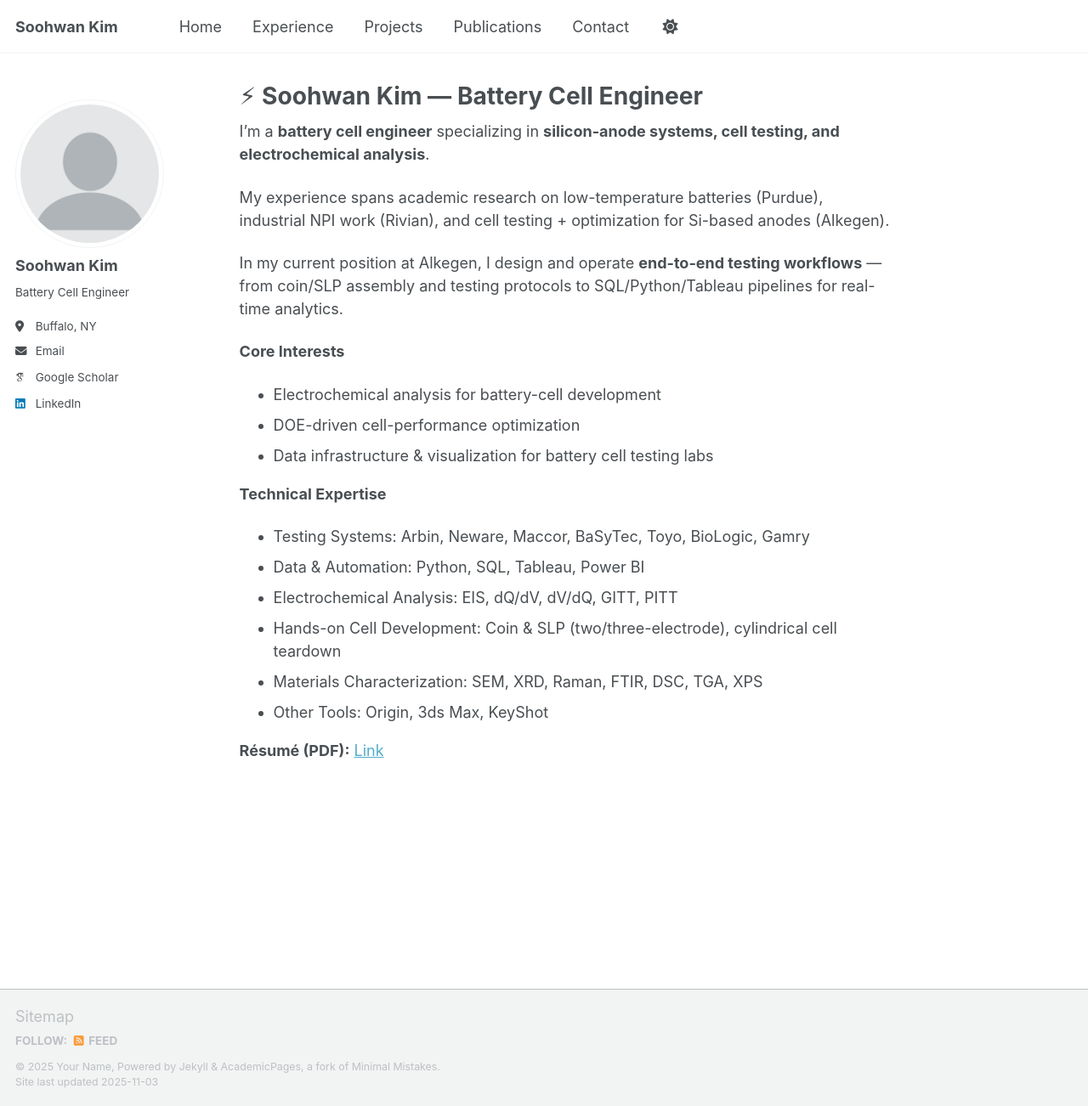
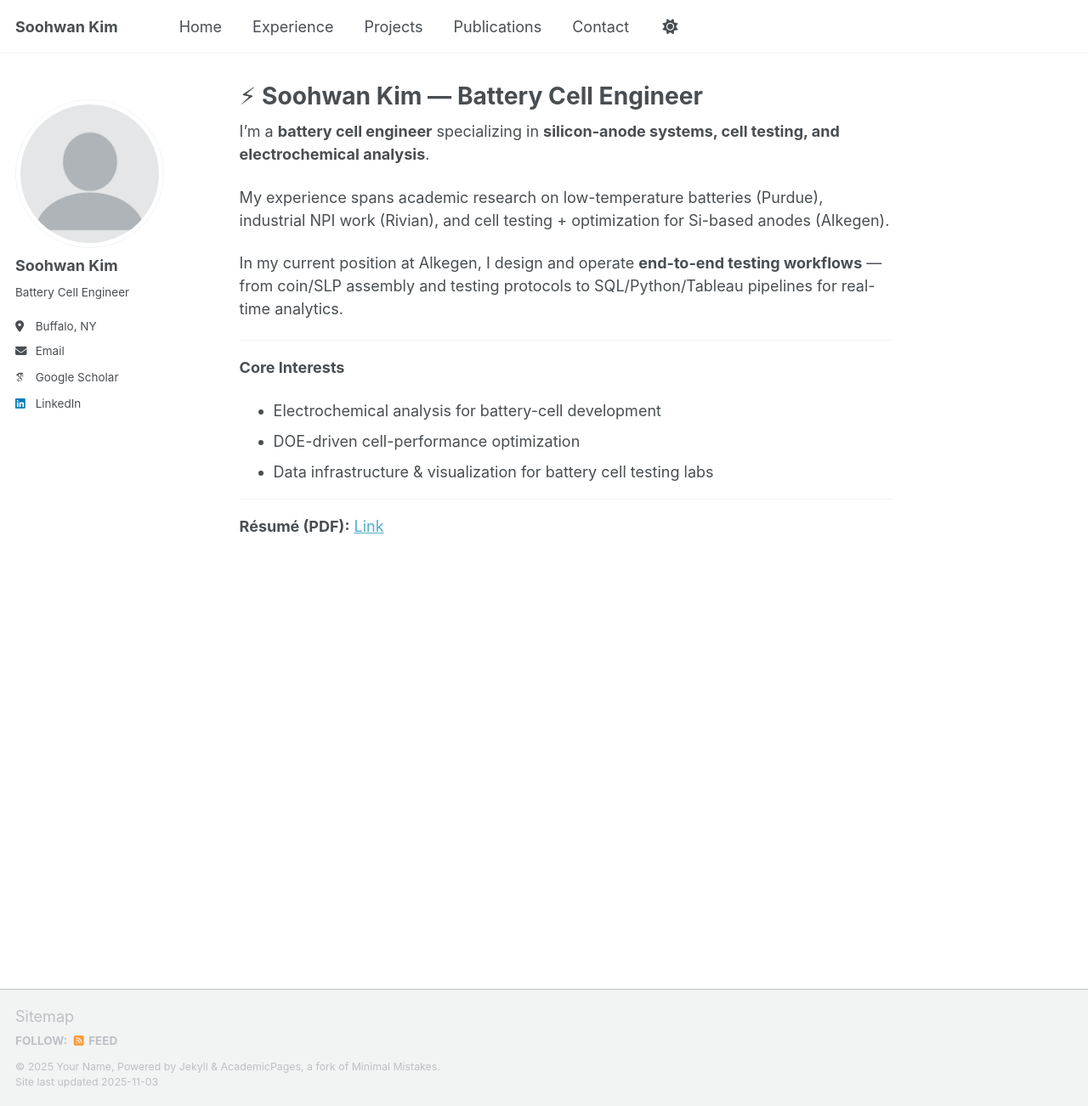
Before and after one commit to skim5674/skim5674.github.io, a Jekyll site: the page built from _pages/about.md, in a window 1280 px wide and 1302 px high. Shown: the whole window at 85% size. Built offline with Jekyll 4.4.1, drawn with Linux system fonts in a browser that asks for light colours; some web fonts are replaced; a script that is not in the unit is left out.

Commit message:
Update about.md

```diff
--- a/_pages/about.md
+++ b/_pages/about.md
@@ -15,20 +15,13 @@ My experience spans academic research on low-temperature batteries (Purdue), ind
 
 In my current position at Alkegen, I design and operate **end-to-end testing workflows** — from coin/SLP assembly and testing protocols to SQL/Python/Tableau pipelines for real-time analytics.
 
+---
 
 **Core Interests**
 - Electrochemical analysis for battery-cell development
 - DOE-driven cell-performance optimization
 - Data infrastructure & visualization for battery cell testing labs
 
-
-**Technical Expertise**
-- Testing Systems: Arbin, Neware, Maccor, BaSyTec, Toyo, BioLogic, Gamry
-- Data & Automation: Python, SQL, Tableau, Power BI
-- Electrochemical Analysis: EIS, dQ/dV, dV/dQ, GITT, PITT
-- Hands-on Cell Development: Coin & SLP (two/three-electrode), cylindrical cell teardown
-- Materials Characterization: SEM, XRD, Raman, FTIR, DSC, TGA, XPS
-- Other Tools: Origin, 3ds Max, KeyShot
-
+---
 
 **Résumé (PDF):** [Link](files/Resume_Soohwan_Kim.pdf)
```
